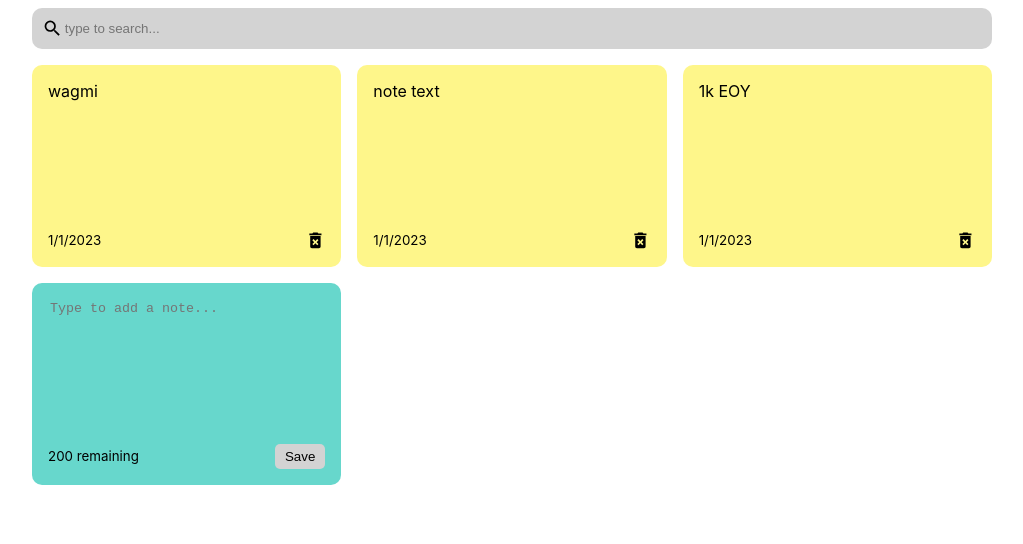
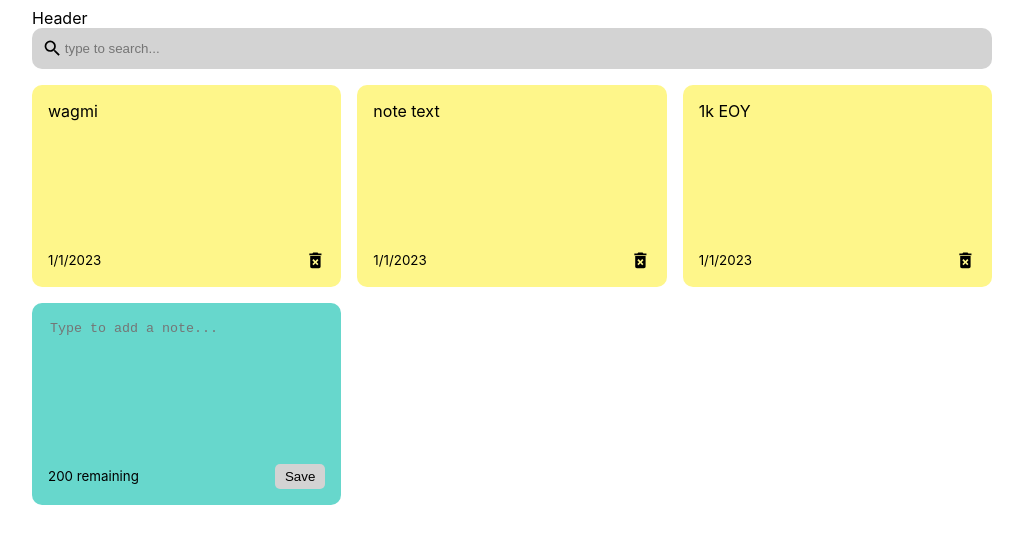
Before and after one commit to connor-cs/notes-app, a React (Create React App) app: page / in a window 1280 px wide. Shown: the top 544 px of the page, without its empty margins (128-1151 px from the left). Built offline with nearby package versions, Linux system fonts and the light colour scheme.

Commit message:
search form state is being updated

```diff
--- a/src/App.js
+++ b/src/App.js
@@ -1,11 +1,13 @@
 import React from "react";
 import NotesContainer from "./components/NotesContainer";
 import Search from "./components/Search";
+import Header from "./components/Header";
 import { useState } from "react";
 import { nanoid } from "nanoid";
 
 export default function App() {
   const [search, setSearch] = useState('')
+  const [darkMode, setDarkMode] = useState(false)
   const [notes, setNotes] = useState([
     {
       id: nanoid(),
@@ -44,6 +46,7 @@
 
   return (
     <div className="container">
+      <Header />
       <Search setSearch={setSearch}/>
       <NotesContainer notes={notes} addNote={addNote} deleteNote={deleteNote} />
     </div>
--- /dev/null
+++ b/src/components/Header.jsx
@@ -0,0 +1,7 @@
+import React from 'react'
+
+export default function Header({setDarkMode}) {
+  return (
+    <div>Header</div>
+  )
+}
--- a/src/components/Search.jsx
+++ b/src/components/Search.jsx
@@ -7,7 +7,7 @@
       <MdSearch className="search-icon" size="1.3em" />
       <input
         type="text"
-        value={''}
+
         placeholder="type to search..."
         onChange={(e)=>setSearch(e.target.value)}
       ></input>
--- a/src/index.css
+++ b/src/index.css
@@ -87,6 +87,10 @@
   margin-bottom: 1em;
 }
 
+.search:hover {
+  cursor: pointer;
+}
+
 .search input {
   background-color: lightgray;
   border: none;
```
